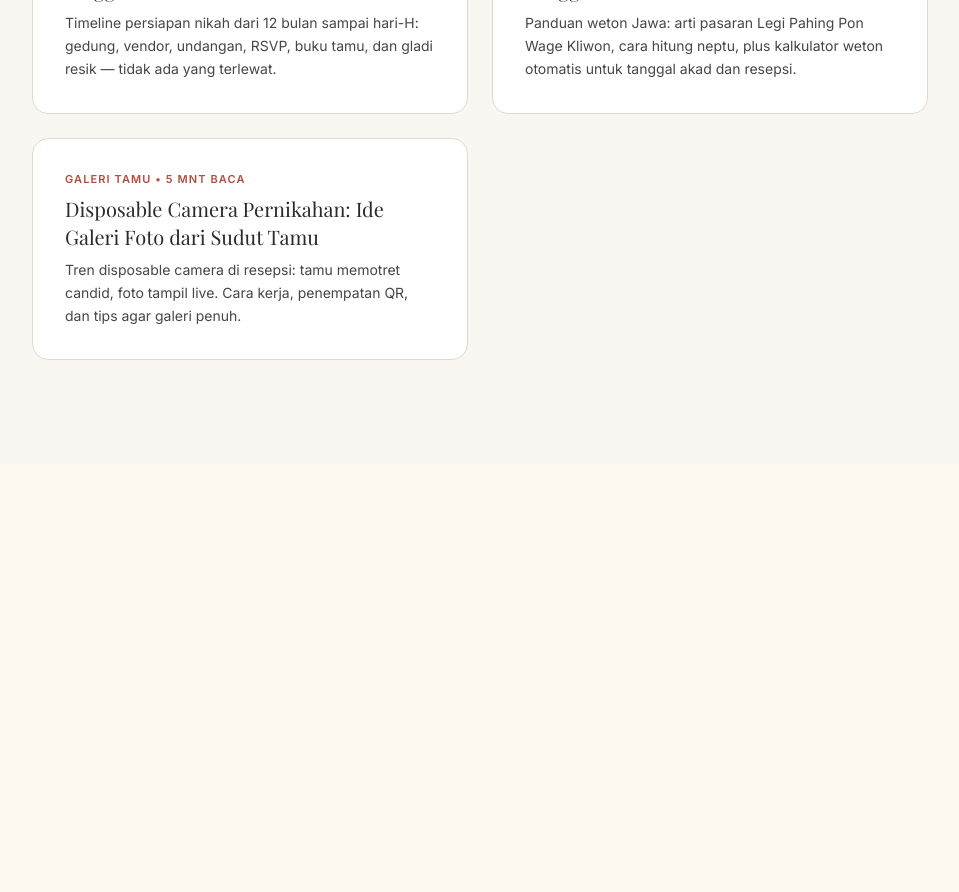
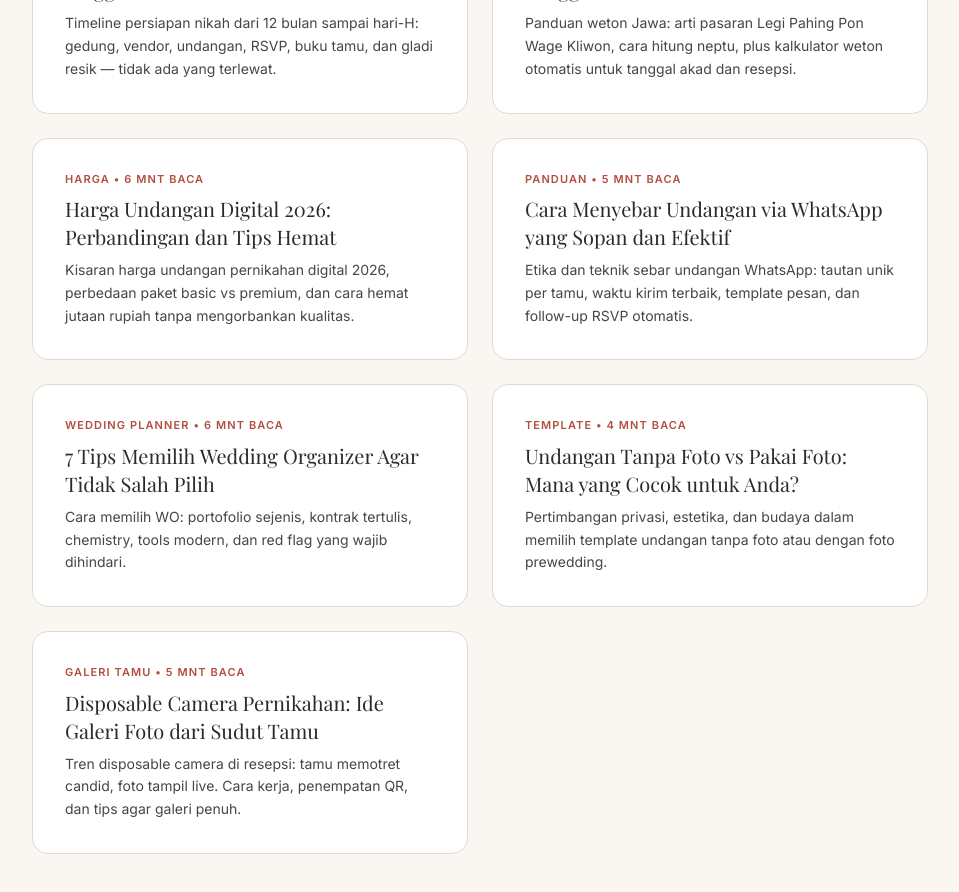
Before and after one commit to Aksaraa01/wedding, a Next.js app: page /artikel in a window 1280 px wide. Shown: the part 700-1592 px from the top of the page, without its empty margins (160-1119 px from the left). Before the commit the page ends 1164 px from the top, so only its background shows below. Built offline with nearby package versions, Linux system fonts and the light colour scheme; a web font is replaced by a local one.

Commit message:
feat(seo): 4 more articles (harga, WA sebar, WO tips, foto)

```diff
--- a/src/app/sitemap.ts
+++ b/src/app/sitemap.ts
@@ -21,6 +21,10 @@ export default async function sitemap(): Promise<MetadataRoute.Sitemap> {
     "/kalkulator-budget",
     "/checklist-nikah",
     "/artikel/cara-menghitung-weton-tanggal-baik",
+    "/artikel/harga-undangan-digital-2026",
+    "/artikel/cara-menyebar-undangan-whatsapp",
+    "/artikel/tips-memilih-wedding-organizer",
+    "/artikel/undangan-tanpa-foto-vs-foto",
     "/artikel",
     "/artikel/cara-membuat-undangan-pernikahan-digital",
     "/artikel/biaya-wedding-organizer-2026",
--- a/src/data/artikel.ts
+++ b/src/data/artikel.ts
@@ -89,6 +89,80 @@ export const ARTICLES: Article[] = [
     checker: "weton",
   },
   {
+    slug: "harga-undangan-digital-2026",
+    title: "Harga Undangan Digital 2026: Perbandingan dan Tips Hemat",
+    description:
+      "Kisaran harga undangan pernikahan digital 2026, perbedaan paket basic vs premium, dan cara hemat jutaan rupiah tanpa mengorbankan kualitas.",
+    category: "Harga",
+    date: "2026-10-14",
+    readMinutes: 6,
+    body: `
+<p>Harga <strong>undangan pernikahan digital</strong> bervariasi dari puluhan ribu hingga jutaan rupiah. Selisihnya terletak pada fitur: RSVP, buku tamu digital, galeri foto, wish wall, dan reminder WhatsApp.</p>
+<h2>Patokan harga 2026</h2>
+<p>Paket basic (undangan + RSVP) umumnya paling terjangkau; paket premium menambah buku tamu QR, galeri foto tamu, dan blast WhatsApp. Kompetitor mematok Rp49–149 ribu untuk fitur sekelasnya — bandingkan isi fiturnya, bukan cuma angkanya.</p>
+<h2>Tips hemat terbesar</h2>
+<p>Gabungkan kebutuhan dalam satu platform: undangan + buku tamu + galeri + reminder dalam satu paket selalu lebih murah daripada beli terpisah. Hitung dulu kebutuhan Anda dengan <a href="/kalkulator-budget">kalkulator budget</a>, lalu lihat <a href="/customize">halaman harga</a> untuk paket yang pas.</p>
+<h2>Yang sering dilupakan</h2>
+<p>Masa aktif link (pastikan aktif selamanya sebagai kenangan), batas revisi desain, dan apakah ganti template dikenakan biaya. Di Aksaraa, ganti template gratis kapan saja.</p>`,
+  },
+  {
+    slug: "cara-menyebar-undangan-whatsapp",
+    title: "Cara Menyebar Undangan via WhatsApp yang Sopan dan Efektif",
+    description:
+      "Etika dan teknik sebar undangan WhatsApp: tautan unik per tamu, waktu kirim terbaik, template pesan, dan follow-up RSVP otomatis.",
+    category: "Panduan",
+    date: "2026-10-14",
+    readMinutes: 5,
+    body: `
+<p>WhatsApp adalah kanal utama sebaran <strong>undangan digital</strong> — tapi cara menyebarnya menentukan berapa banyak tamu yang benar-benar hadir.</p>
+<h2>Gunakan tautan unik per tamu</h2>
+<p>Jangan sebar satu link ke grup. Tautan unik berisi nama masing-masing tamu terasa personal, mencegah tamu tak diundang, dan membuat rekap RSVP akurat per nama.</p>
+<h2>Waktu kirim terbaik</h2>
+<p>Kirim undangan H-30 hingga H-21, lalu <a href="/reminder-tamu-vip">reminder otomatis</a> H-7 dan H-1. Pesan pembuka yang sopan menyebut nama tamu selalu dibuka lebih dulu daripada broadcast generik.</p>
+<h2>Template pesan yang bekerja</h2>
+<p>Salam pembuka + nama tamu + maksud undangan + tautan + penutup hangat. Hindari huruf kapital semua dan emoji berlebihan — kesopanan terbaca dari formatnya.</p>
+<h2>Follow-up yang tidak mengganggu</h2>
+<p>Satu pengingat cukup; dua maksimal. Sistem reminder otomatis memastikan tidak ada tamu terlewat tanpa Anda harus mengejar satu per satu.</p>`,
+  },
+  {
+    slug: "tips-memilih-wedding-organizer",
+    title: "7 Tips Memilih Wedding Organizer Agar Tidak Salah Pilih",
+    description:
+      "Cara memilih WO: portofolio sejenis, kontrak tertulis, chemistry, tools modern, dan red flag yang wajib dihindari.",
+    category: "Wedding Planner",
+    date: "2026-10-14",
+    readMinutes: 6,
+    body: `
+<p><strong>Wedding organizer</strong> yang tepat membuat Anda menikmati hari-H; yang salah membuat Anda jadi koordinator dadakan. Tujuh tips ini membantu memilih dengan percaya diri.</p>
+<h2>1. Minta portofolio acara sejenis</h2>
+<p>WO adat Jawa belum tentu piawai adat Batak. Lihat dokumentasi acara dengan skala, adat, dan venue sejenis milik Anda.</p>
+<h2>2. Wawancara chemistry-nya</h2>
+<p>Anda akan intens berkomunikasi 3–6 bulan. Pilih tim yang responsif, jujur soal budget, dan tidak memaksakan vendor rekanan.</p>
+<h2>3. Kontrak tertulis yang rinci</h2>
+<p>Jumlah crew, jam kerja, rundown, overtime fee, dan apa yang tidak termasuk — semua di atas kertas bermeterai, bukan janji lisan.</p>
+<h2>4. Pastikan melek tools digital</h2>
+<p>WO modern memakai <a href="/qr-digital-buku-tamu">buku tamu digital</a> untuk rekap tamu dan <a href="/reminder-tamu-vip">reminder WhatsApp</a> agar tamu VIP hadir — bukan buku tulis dan telepon manual.</p>
+<h2>5–7. Cek testimoni, waspadai DP besar, dan pastikan satu PIC khusus</h2>
+<p>Hubungi 2–3 pengantin sebelumnya. Hindari DP di atas 50% tanpa milestone jelas. Dan pastikan ada satu nama PIC yang bertanggung jawab penuh atas acara Anda.</p>`,
+  },
+  {
+    slug: "undangan-tanpa-foto-vs-foto",
+    title: "Undangan Tanpa Foto vs Pakai Foto: Mana yang Cocok untuk Anda?",
+    description:
+      "Pertimbangan privasi, estetika, dan budaya dalam memilih template undangan tanpa foto atau dengan foto prewedding.",
+    category: "Template",
+    date: "2026-10-14",
+    readMinutes: 4,
+    body: `
+<p>Salah satu keputusan desain terbesar: tampilkan foto prewedding atau tidak sama sekali. Keduanya valid — tergantung prioritas Anda.</p>
+<h2>Alasan memilih tanpa foto</h2>
+<p>Privasi (tidak ingin wajah tersebar di grup WhatsApp), belum sempat prewedding, atau selera minimalis yang mengutamakan tipografi. Lihat koleksi <a href="/templates/kategori/tanpa-foto">template tanpa foto</a> — ornamen dan tipografinya berdiri sendiri.</p>
+<h2>Alasan memakai foto</h2>
+<p>Tamu mengenali Anda sekilas (penting untuk tamu jauh), nuansa lebih personal, dan foto menjadi pusat estetika undangan. Galeri prewedding juga memperkaya halaman.</p>
+<h2>Solusi tengah</h2>
+<p>Pakai foto di halaman dalam tapi sampul tetap tipografi, atau sebaliknya. Semua <a href="/templates">template Aksaraa</a> bisa diganti kapan saja — mulai tanpa foto, tambah foto belakangan bila berubah pikiran.</p>`,
+  },
+  {
     slug: "ide-disposable-camera-pernikahan",    title: "Disposable Camera Pernikahan: Ide Galeri Foto dari Sudut Tamu",
     description:
       "Tren disposable camera di resepsi: tamu memotret candid, foto tampil live. Cara kerja, penempatan QR, dan tips agar galeri penuh.",
```
